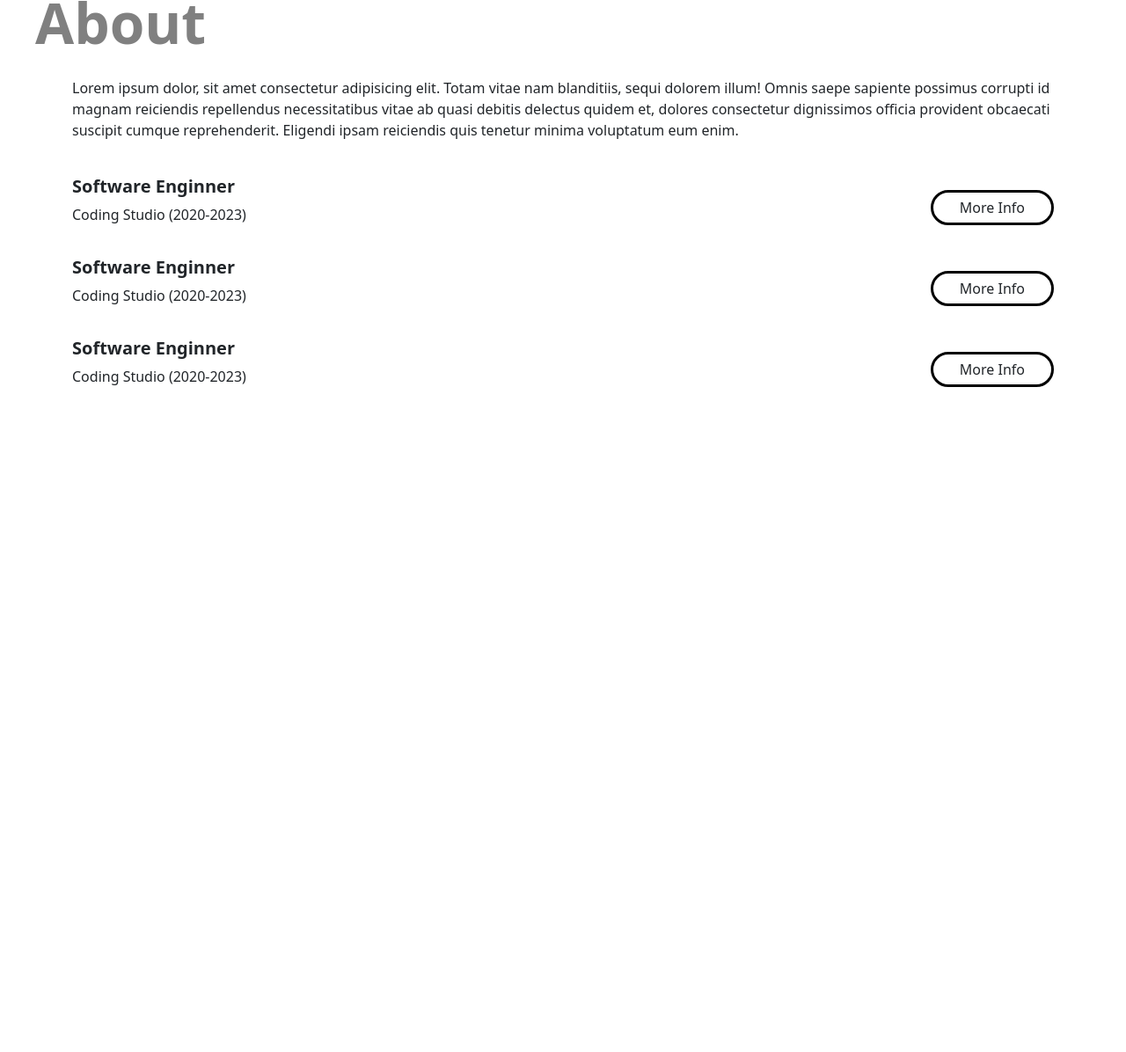
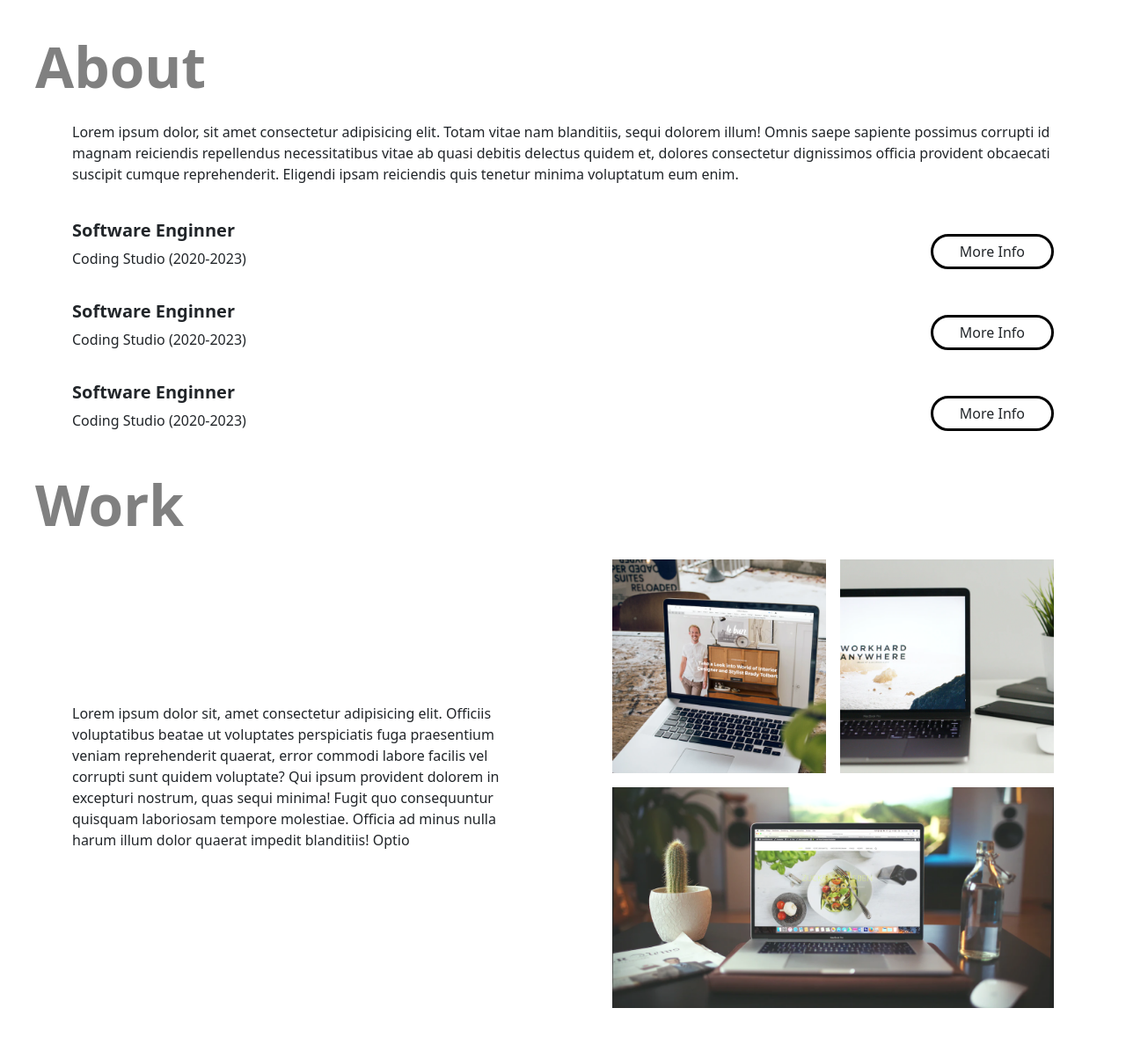
Before and after one commit to apiksArt/portfolio, a plain HTML site: page index.html in a window 1280 px wide. Shown: the part 753-1949 px from the top of the page at 88% size. Before the commit the page ends 1209 px from the top, so only its background shows below. Drawn offline with nearby package versions, Linux system fonts and the light colour scheme.

Commit message:
Menambahkan Work

```diff
--- a/index.html
+++ b/index.html
@@ -123,6 +123,27 @@
         </div>
     </section>
 
+    <section id="work" class="work container">
+        <div class="work-box">
+            <p>Lorem ipsum dolor sit, amet consectetur adipisicing elit. Officiis voluptatibus beatae ut
+                voluptates
+                perspiciatis fuga praesentium veniam reprehenderit quaerat, error commodi labore facilis vel corrupti
+                sunt quidem voluptate? Qui ipsum provident dolorem in excepturi nostrum, quas sequi minima! Fugit quo
+                consequuntur quisquam laboriosam tempore molestiae. Officia ad minus nulla harum illum dolor quaerat
+                impedit blanditiis! Optio</p>
+            <div class="img-projek">
+                <div class="img-item" id="work1">
+                    <img src="img/work-1.png" alt="work1">
+                </div>
+                <div class="img-item" id="work2">
+                    <img src="img/work-2.png" alt="work2">
+                </div>
+                <div class="img-item" id="work3">
+                    <img src="img/work-3.png" alt="work3">
+                </div>
+            </div>
+        </div>
+    </section>
 
     <!-- link CDN Bootstrap JS -->
     <script src="https://cdn.jsdelivr.net/npm/@popperjs/core@2.11.8/dist/umd/popper.min.js"
--- a/style.css
+++ b/style.css
@@ -6,6 +6,7 @@
 section {
     padding-top: 80px;
     position: relative;
+    padding-bottom: 50px;
 }
 
 section::before {
@@ -126,3 +127,88 @@ section::before {
     color: white;
     background-color: black;
 }
+
+
+/* WORK -------------------------------------------------------------------------------------------- */
+#work::before {
+    content: "Work";
+}
+
+.work-box {
+    display: flex;
+    justify-content: space-between;
+    align-items: center;
+}
+
+.work-box p {
+    width: 45%;
+}
+
+.work-box .img-projek {
+    width: 45%;
+    display: grid;
+    grid-template-columns: repeat(2, 1fr);
+    grid-template-areas: "work1 work2" "work3 work3";
+    gap: 16px;
+    position: relative;
+}
+
+.img-projek img {
+    width: 100%;
+}
+
+.img-projek .img-item {
+    position: relative;
+}
+
+.img-projek .img-item:hover::after {
+    content: "";
+    position: absolute;
+    width: 100%;
+    height: 100%;
+    top: 0;
+    left: 0;
+    background-color: rgba(0, 0, 0, 0.5);
+}
+
+.work-box .img-projek #work1 {
+    grid-area: work1;
+}
+
+.work-box .img-projek #work1:hover::after {
+    content: "Web Developer";
+    color: white;
+    font-size: 22px;
+    font-weight: 600px;
+    display: flex;
+    align-items: center;
+    justify-content: center;
+}
+
+.work-box .img-projek #work2 {
+    grid-area: work2;
+}
+
+.work-box .img-projek #work2:hover::after {
+    content: "Data Science";
+    color: white;
+    font-size: 22px;
+    font-weight: 600px;
+    display: flex;
+    align-items: center;
+    justify-content: center;
+}
+
+.work-box .img-projek #work3 {
+    grid-area: work3;
+}
+
+.work-box .img-projek #work3:hover::after {
+    content: "Cyber Security";
+    color: white;
+    font-size: 22px;
+    font-weight: 600px;
+    display: flex;
+    align-items: center;
+    justify-content: center;
+}
```
